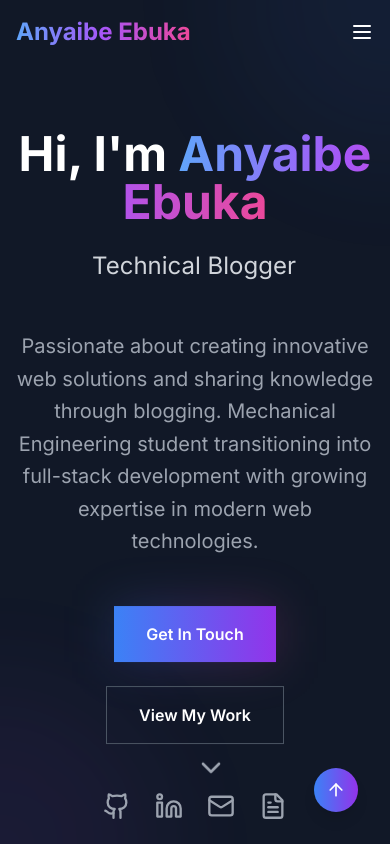
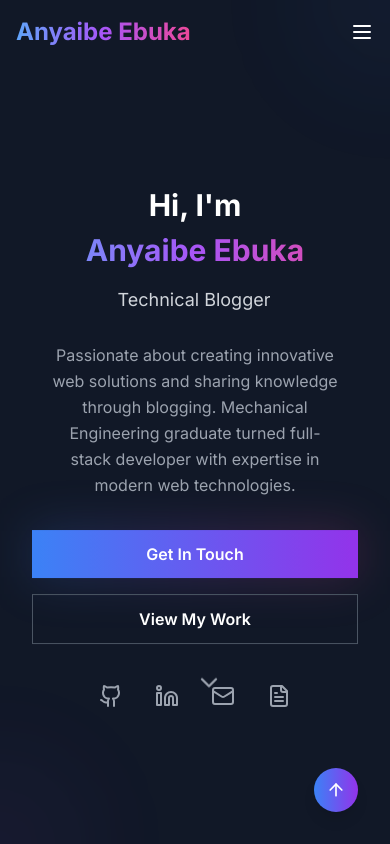
Before and after one commit to Stephenpop/anyaibe_ebuka, a Next.js app: page / in a window 390 px wide. Shown: the top 844 px of the page. Built offline with nearby package versions, Linux system fonts and the light colour scheme.

Commit message:
Hero.tsx

```diff
--- a/app/components/Hero.tsx
+++ b/app/components/Hero.tsx
@@ -15,79 +15,86 @@ export default function Hero() {
   }, [])
 
   return (
-    <section id="home" className="min-h-screen flex items-center justify-center relative overflow-hidden pt-20">
+    <section
+      id="home"
+      className="min-h-screen flex items-center justify-center relative overflow-hidden pt-16 px-4 sm:px-6 lg:px-8"
+    >
       {/* Background Animation */}
       <div className="absolute inset-0 overflow-hidden">
-        <div className="absolute -top-40 -right-40 w-80 h-80 bg-blue-500/10 rounded-full blur-3xl animate-pulse-slow"></div>
-        <div className="absolute -bottom-40 -left-40 w-80 h-80 bg-purple-500/10 rounded-full blur-3xl animate-pulse-slow"></div>
+        <div className="absolute -top-20 -right-20 sm:-top-40 sm:-right-40 w-40 h-40 sm:w-80 sm:h-80 bg-blue-500/10 rounded-full blur-3xl animate-pulse-slow"></div>
+        <div className="absolute -bottom-20 -left-20 sm:-bottom-40 sm:-left-40 w-40 h-40 sm:w-80 sm:h-80 bg-purple-500/10 rounded-full blur-3xl animate-pulse-slow"></div>
       </div>
 
-      <div className="max-w-7xl mx-auto px-4 sm:px-6 lg:px-8 text-center relative z-10">
+      <div className="max-w-7xl mx-auto text-center relative z-10 w-full">
         <div className="animate-float">
-          <h1 className="text-5xl md:text-7xl font-bold mb-6 mt-8">
-            Hi, I'm <span className="gradient-text">Anyaibe Ebuka</span>
+          <h1 className="text-3xl sm:text-4xl md:text-5xl lg:text-6xl xl:text-7xl font-bold mb-4 sm:mb-6 leading-tight">
+            Hi, I'm <span className="gradient-text block sm:inline mt-2 sm:mt-0">Anyaibe Ebuka</span>
           </h1>
 
-          <div className="text-2xl md:text-3xl text-gray-300 mb-8 h-12">
-            <span className="typing-animation">{roles[currentRole]}</span>
+          <div className="text-lg sm:text-xl md:text-2xl lg:text-3xl text-gray-300 mb-6 sm:mb-8 h-8 sm:h-10 md:h-12">
+            <span className="typing-animation inline-block">{roles[currentRole]}</span>
           </div>
 
-          <p className="text-xl text-gray-400 mb-12 max-w-3xl mx-auto leading-relaxed">
-           Passionate about creating innovative web solutions and sharing knowledge through blogging. Mechanical Engineering student transitioning
-            into full-stack development with growing expertise in modern web technologies.
+          <p className="text-base sm:text-lg md:text-xl text-gray-400 mb-8 sm:mb-12 max-w-xs sm:max-w-2xl lg:max-w-3xl mx-auto leading-relaxed px-4 sm:px-0">
+            Passionate about creating innovative web solutions and sharing knowledge through blogging. Mechanical
+            Engineering graduate turned full-stack developer with expertise in modern web technologies.
           </p>
 
-          <div className="flex flex-wrap justify-center gap-6 mb-12">
+          <div className="flex flex-col sm:flex-row justify-center gap-4 sm:gap-6 mb-8 sm:mb-12 px-4 sm:px-0">
             <a
               href="#contact"
-              className="glow-effect bg-gradient-to-r from-blue-500 to-purple-600 text-white px-8 py-4 rounded-lg font-semibold hover:scale-105 transition-all duration-300"
+              className="glow-effect bg-gradient-to-r from-blue-500 to-purple-600 text-white px-6 sm:px-8 py-3 sm:py-4 rounded-lg font-semibold hover:scale-105 transition-all duration-300 text-center"
             >
               Get In Touch
             </a>
             <a
               href="#projects"
-              className="border border-gray-600 text-white px-8 py-4 rounded-lg font-semibold hover:bg-gray-800 hover:scale-105 transition-all duration-300"
+              className="border border-gray-600 text-white px-6 sm:px-8 py-3 sm:py-4 rounded-lg font-semibold hover:bg-gray-800 hover:scale-105 transition-all duration-300 text-center"
             >
               View My Work
             </a>
           </div>
 
-          <div className="flex justify-center space-x-6">
+          <div className="flex justify-center space-x-4 sm:space-x-6">
             <a
               href="https://github.com/Stephenpop"
-              className="text-gray-400 hover:text-white hover:scale-110 transition-all duration-300"
+              className="text-gray-400 hover:text-white hover:scale-110 transition-all duration-300 p-2"
               target="_blank"
               rel="noopener noreferrer"
+              aria-label="GitHub"
             >
-              <Github size={28} />
+              <Github size={24} className="sm:w-7 sm:h-7" />
             </a>
             <a
               href="https://www.linkedin.com/in/anyaibe-ebuka-stephen"
-              className="text-gray-400 hover:text-white hover:scale-110 transition-all duration-300"
+              className="text-gray-400 hover:text-white hover:scale-110 transition-all duration-300 p-2"
               target="_blank"
               rel="noopener noreferrer"
+              aria-label="LinkedIn"
             >
-              <Linkedin size={28} />
+              <Linkedin size={24} className="sm:w-7 sm:h-7" />
             </a>
             <a
               href="mailto:anyaibeebuka@gmail.com"
-              className="text-gray-400 hover:text-white hover:scale-110 transition-all duration-300"
+              className="text-gray-400 hover:text-white hover:scale-110 transition-all duration-300 p-2"
+              aria-label="Email"
             >
-              <Mail size={28} />
+              <Mail size={24} className="sm:w-7 sm:h-7" />
             </a>
             <a
               href="/resume.pdf"
-              className="text-gray-400 hover:text-white hover:scale-110 transition-all duration-300"
+              className="text-gray-400 hover:text-white hover:scale-110 transition-all duration-300 p-2"
               target="_blank"
               rel="noopener noreferrer"
+              aria-label="Resume"
             >
-              <FileText size={28} />
+              <FileText size={24} className="sm:w-7 sm:h-7" />
             </a>
           </div>
         </div>
 
-        <div className="absolute bottom-8 left-1/2 transform -translate-x-1/2 animate-bounce">
-          <ChevronDown size={32} className="text-gray-400" />
+        <div className="absolute bottom-4 sm:bottom-8 left-1/2 transform -translate-x-1/2 animate-bounce">
+          <ChevronDown size={28} className="sm:w-8 sm:h-8 text-gray-400" />
         </div>
       </div>
     </section>
```
